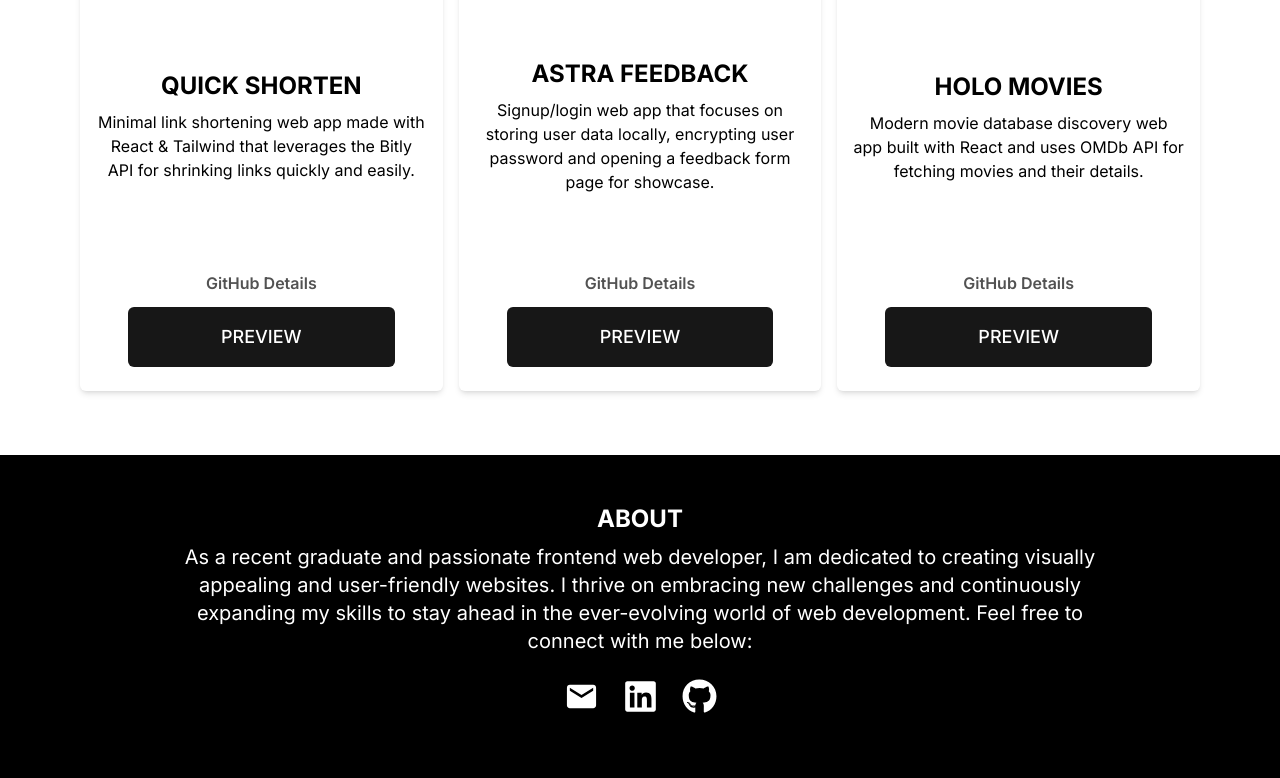
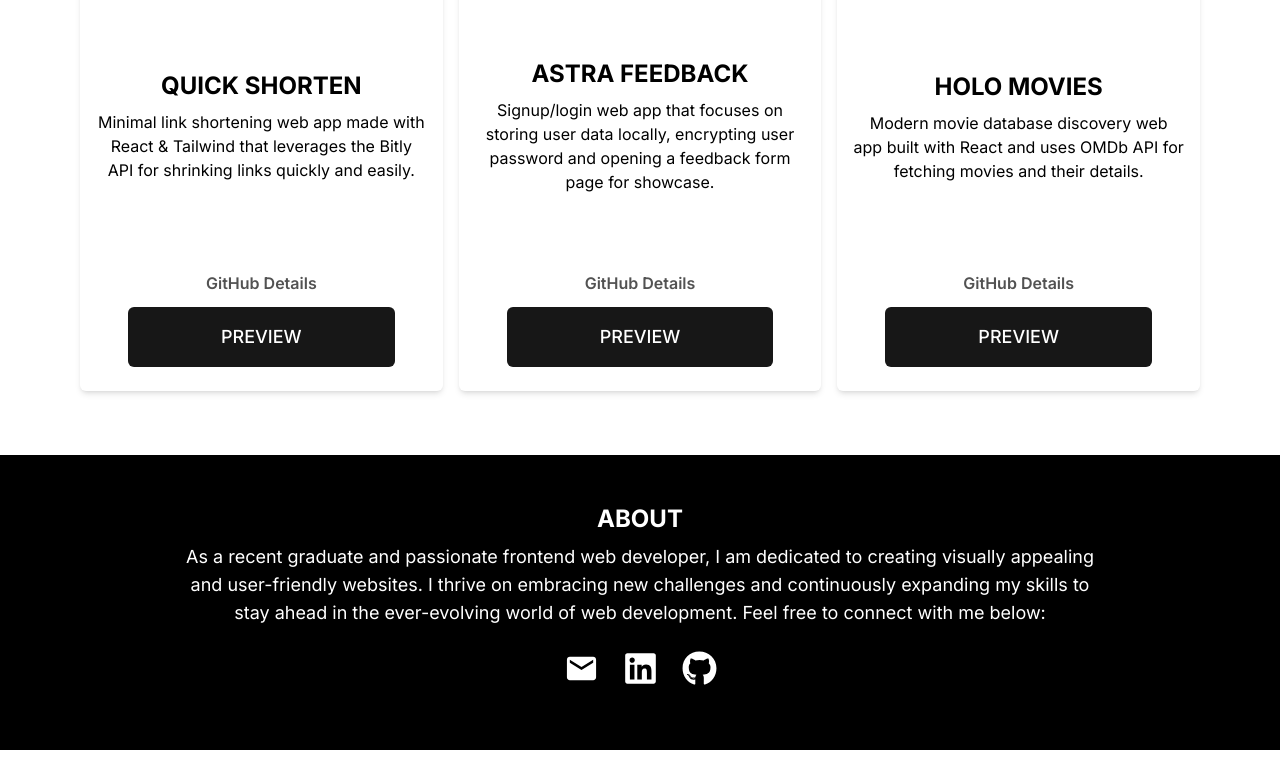
Before and after one commit to as9284/as-portfolio, a React (Vite) app: page / in a window 1280 px wide. Shown: the part 1145-1923 px from the top of the page. After the commit the page ends 1895 px from the top, so only its background shows below. Built offline with nearby package versions, Linux system fonts and the light colour scheme.

Commit message:
Global adjustments

```diff
--- a/src/components/About.jsx
+++ b/src/components/About.jsx
@@ -17,7 +17,7 @@ function About() {
         <div className="w-full bg-black text-white flex flex-col justify-center items-center gap-2 place-items-center duration-300">
           <div className="w-3/4 flex flex-col justify-center items-center gap-2 my-12">
             <h1 className="text-2xl font-bold uppercase">About</h1>
-            <p className="text-lg md:text-xl font-normal px-4">
+            <p className="text-base md:text-lg font-normal px-4">
               As a recent graduate and passionate frontend web developer, I am
               dedicated to creating visually appealing and user-friendly
               websites. I thrive on embracing new challenges and continuously
--- a/src/components/Card.jsx
+++ b/src/components/Card.jsx
@@ -27,13 +27,13 @@ function Card({ image, title, description, link, preview }) {
         <div className="w-full flex flex-col justify-center items-center px-12 my-4 gap-1">
           <p
             onClick={() => openLink(link)}
-            className="text-neutral-600 font-semibold cursor-pointer dark:text-neutral-200 duration-200"
+            className="text-neutral-600 font-semibold cursor-pointer dark:text-neutral-200 select-none"
           >
             GitHub Details
           </p>
           <button
             onClick={() => openLink(preview)}
-            className="w-full text-base md:text-lg py-4 my-2 rounded-md bg-neutral-900 font-medium text-white hover:bg-neutral-700 hover:shadow-xl focus:bg-neutral-700 focus:shadow-lg active:scale-95 duration-300 uppercase dark:text-neutral-200"
+            className="w-full text-base md:text-lg py-4 my-2 rounded-md bg-neutral-900 font-medium text-white hover:bg-neutral-700 hover:shadow-xl focus:bg-neutral-700 focus:shadow-lg active:scale-95 duration-300 select-none uppercase dark:text-neutral-200"
           >
             Preview
           </button>
--- a/src/components/Home.jsx
+++ b/src/components/Home.jsx
@@ -79,7 +79,7 @@ function Home() {
 
             <button
               onClick={scrollToProjects}
-              className="w-full text-base md:text-lg lg:text-xl py-4 my-2 rounded-md bg-neutral-900 font-medium text-white shadow-lg hover:bg-neutral-700 hover:shadow-xl focus:bg-neutral-700 focus:shadow-lg active:scale-95 duration-300 uppercase"
+              className="w-full text-base md:text-lg lg:text-xl py-4 my-2 rounded-md bg-neutral-900 font-medium text-white shadow-lg hover:bg-neutral-700 hover:shadow-xl focus:bg-neutral-700 focus:shadow-lg active:scale-95 duration-300 select-none uppercase"
             >
               Discover
             </button>
```
